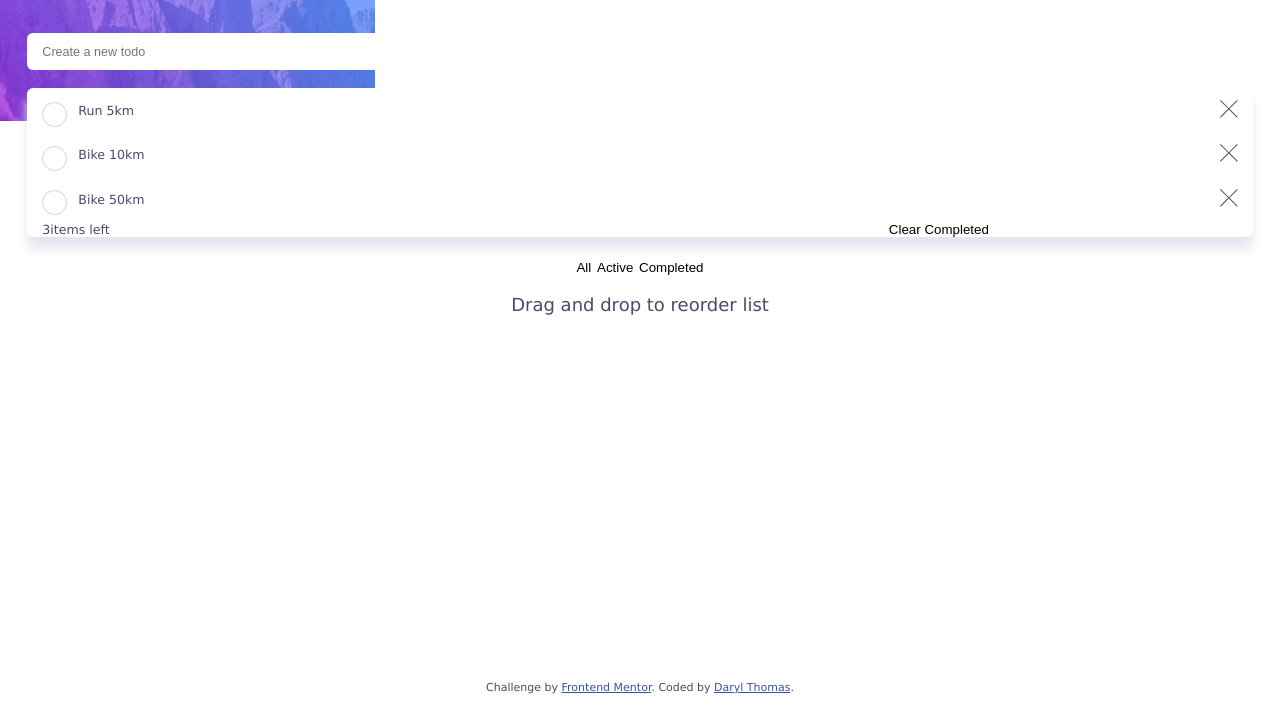
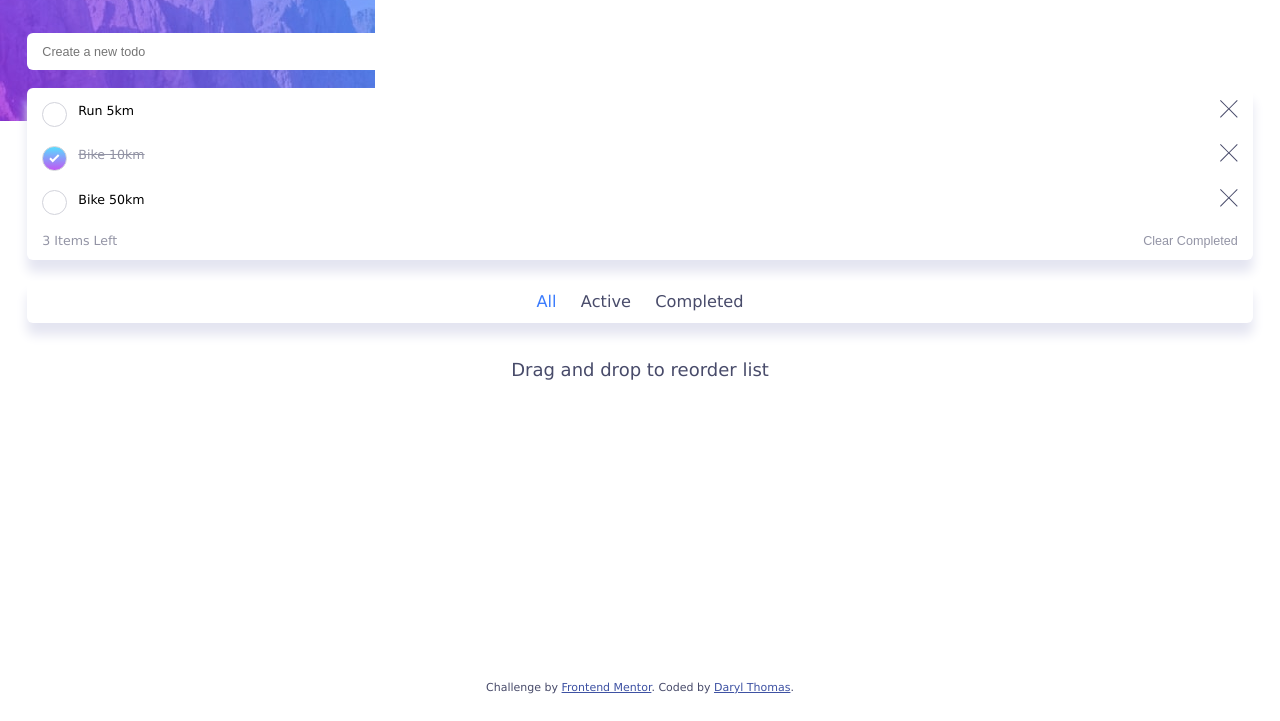
Before and after one commit to ThomasTW935/FrontEndMentor--todo-app-main, a plain HTML site: page index.html in a window 1280 px wide. Shown: the part 79-800 px from the top of the page. Drawn offline with Linux system fonts and the light colour scheme.

Commit message:
Added script for todo status selection

```diff
--- a/index.html
+++ b/index.html
@@ -40,15 +40,17 @@
     <section class='todo__listContainer'>
       <ul class='todo__list'>
       </ul>
-      <!-- Add dynamic number -->
-      <p><span class='todo__listCount'>5</span>items left</p>
-      <button type='button'>Clear Completed</button>
+      <div class='todo__otherInfo'>
+        <p class='todo__itemsLeft'><span class='todo__listCount'>5</span> items left</p>
+        <div class='todo__status'>
+          <label><input type='radio' value='all' name='status' checked><span>All</span></label>
+          <label><input type='radio' value='active' name='status'><span>Active</span></label>
+          <label><input type='radio' value='completed' name='status'><span>Completed</span></label>
+        </div>
+        <button class='todo__clear' type='button'>Clear Completed</button>
+      </div>
     </section>
-    <section class='todo__status'>
-      <button>All</button>
-      <button>Active</button>
-      <button>Completed</button>
-    </section>
+
 
 
     <p>Drag and drop to reorder list</p>
--- a/script.js
+++ b/script.js
@@ -1,22 +1,25 @@
+let todos = [
+  {
+    todo: 'Run 5km',
+    status: 'active'
+  },
+  {
+    todo: 'Bike 10km',
+    status: 'completed'
+  },
+  {
+    todo: 'Bike 50km',
+    status: 'active'
+  }
+
+]
+
 init()
 
 function init() {
-  let todos = [
-    {
-      todo: 'Run 5km',
-      status: 0
-    },
-    {
-      todo: 'Bike 10km',
-      status: 1
-    },
-    {
-      todo: 'Bike 50km',
-      status: 0
-    }
 
-  ]
   renderTodos(todos)
+  setStatusEvents()
 }
 function renderTodos(todos) {
   let todoList = document.querySelector('.todo__list')
@@ -43,7 +46,7 @@ function renderTodo(todo) {
   let img = document.createElement('img')
 
   checkBox.type = 'checkbox'
-  checkBox.checked = todo.status
+  checkBox.checked = (todo.status == 'completed') ? 1 : 0
 
   img.src = './images/icon-cross.svg'
   close.append(img)
@@ -51,6 +54,8 @@ function renderTodo(todo) {
   checkBoxLabel.append(checkBox)
   checkBoxLabel.append(checkBoxSpan)
 
+  let className = (todo.status == 'completed') ? 'todo__item--active' : 'todo__item'
+  item.classList.add(className)
   item.append(checkBoxLabel)
   item.append(p)
   item.append(close)
@@ -61,3 +66,21 @@ function filterTodos(todos, statusSelected) {
   let newTodos = todos.filter(({ status }) => status === statusSelected)
   return newTodos
 }
+function setStatusEvents() {
+  let statuses = document.querySelectorAll('.todo__status label input')
+  statuses.forEach(status => {
+    status.addEventListener('change', () => {
+      let newTodos = (status.value != 'all') ? filterTodos(todos, status.value) : todos
+      removeListItems()
+      renderTodos(newTodos)
+    })
+  })
+}
+function removeListItems() {
+  let todoList = document.querySelector('.todo__list')
+  let count = todoList.childNodes.length
+
+  for (let i = count - 1; i >= 0; i--) {
+    todoList.childNodes[i].remove()
+  }
+}
--- a/styles/__mobile.scss
+++ b/styles/__mobile.scss
@@ -5,6 +5,13 @@ $darkGrayishBlue: hsl(236, 9%, 61%);
 $veryDarkGrayishBlue: hsl(235, 19%, 35%);
 $brightBlue: hsl(220, 98%, 61%);
 $checkBackground: linear-gradient hsl(192, 100%, 67%) to hsl(280, 87%, 65%);
+
+$statusMargin: 4.5rem;
+@mixin generalListStyle {
+  border-radius: 6px;
+  border: 0;
+  padding: 0.65rem 0;
+}
 
 body {
   padding: 1rem 1.5rem;
@@ -39,31 +46,34 @@ body {
   }
   &__create {
     width: 100%;
+    padding: 0 0.85rem;
+    background: white;
+    // @include generalListStyle;
+    border-radius: 6px;
     input {
       font-size: 0.7rem;
       width: 100%;
-      padding: 0.65rem 0.85rem;
-      border-radius: 6px;
-      border: 0;
+      @include generalListStyle;
     }
   }
   &__listContainer {
+    width: 100%;
+    font-size: 0.7rem;
+    display: flex;
+    flex-direction: column;
+    box-shadow: 0 12px 12px 0px $veryLightGrayishBlue;
+    padding: 0 0.85rem;
+    margin-bottom: $statusMargin;
     background: white;
-    width: 100%;
     border-radius: 6px;
-    box-shadow: 0 12px 12px 0px $veryLightGrayishBlue;
-    font-size: 0.7rem;
-    display: grid;
-    grid-template: 1fr 10% / repeat(2, 1fr);
-    padding: 0 0.85rem;
+    position: relative;
   }
   &__list {
     grid-column: 1/3;
+    color: black;
     li {
-      padding: 0.65rem 0;
       width: 100%;
-      border-radius: 6px;
-      border: 0;
+      @include generalListStyle();
       list-style: none;
       gap: 1rem;
       display: flex;
@@ -80,8 +90,10 @@ body {
           opacity: 0;
         }
         input:checked ~ span {
-          background-image: url("../images/icon-check.svg");
-          background-color: linear-gradient(hsl(192, 100%, 67%), hsl(280, 87%, 65%));
+          background: linear-gradient(hsl(192, 100%, 67%), hsl(280, 87%, 65%));
+          &::before {
+            background-image: url("../images/icon-check.svg");
+          }
         }
         span {
           position: absolute;
@@ -91,6 +103,16 @@ body {
           width: 25px;
           border: 1px solid $lightGrayishBlue;
           border-radius: 50%;
+          &::before {
+            content: "";
+            position: absolute;
+            height: 100%;
+            width: 100%;
+            top: 0;
+            left: 0;
+            background-repeat: no-repeat;
+            background-position: center;
+          }
         }
       }
       button {
@@ -98,4 +120,54 @@ body {
       }
     }
   }
+  &__item--active {
+    text-decoration: line-through;
+    color: $darkGrayishBlue;
+  }
+  &__otherInfo {
+    display: flex;
+    align-items: center;
+  }
+  &__itemsLeft {
+    text-transform: capitalize;
+    color: $darkGrayishBlue;
+    @include generalListStyle;
+  }
+
+  &__clear {
+    margin-left: auto;
+    font-size: inherit;
+    color: $darkGrayishBlue;
+    @include generalListStyle;
+  }
+  &__status {
+    margin: 1rem;
+    grid-row: 2/3;
+    grid-column: 1/3;
+    display: flex;
+    justify-content: Center;
+    position: absolute;
+    bottom: -$statusMargin;
+    left: -1rem;
+    width: 100%;
+    background: white;
+    box-shadow: 0 12px 12px 0px $veryLightGrayishBlue;
+    @include generalListStyle;
+    label {
+      font-size: 0.9rem;
+      input {
+        opacity: 0;
+        position: absolute;
+        height: 0;
+        width: 0;
+      }
+      input:checked ~ span {
+        color: $brightBlue;
+      }
+      span {
+        cursor: pointer;
+        padding: 0.5em 0.75em;
+      }
+    }
+  }
 }
--- a/styles/main.scss
+++ b/styles/main.scss
@@ -1,3 +1,13 @@
+$veryLightGray: hsl(0, 0%, 98%);
+$veryLightGrayishBlue: hsl(236, 33%, 92%);
+$lightGrayishBlue: hsl(233, 11%, 84%);
+$darkGrayishBlue: hsl(236, 9%, 61%);
+$veryDarkGrayishBlue: hsl(235, 19%, 35%);
+$brightBlue: hsl(220, 98%, 61%);
+$checkBackground: linear-gradient hsl(192, 100%, 67%) to hsl(280, 87%, 65%);
+
+$statusMargin: 4.5rem;
+
 html {
   box-sizing: border-box;
   font-size: 18px;
@@ -15,6 +25,8 @@ html {
 button {
   background: none;
   border: none;
+  color: $darkGrayishBlue;
+  cursor: pointer;
 }
 
 @import "./_mobile";
```
Also changed, not shown: styles/main.css, 1 other file.
